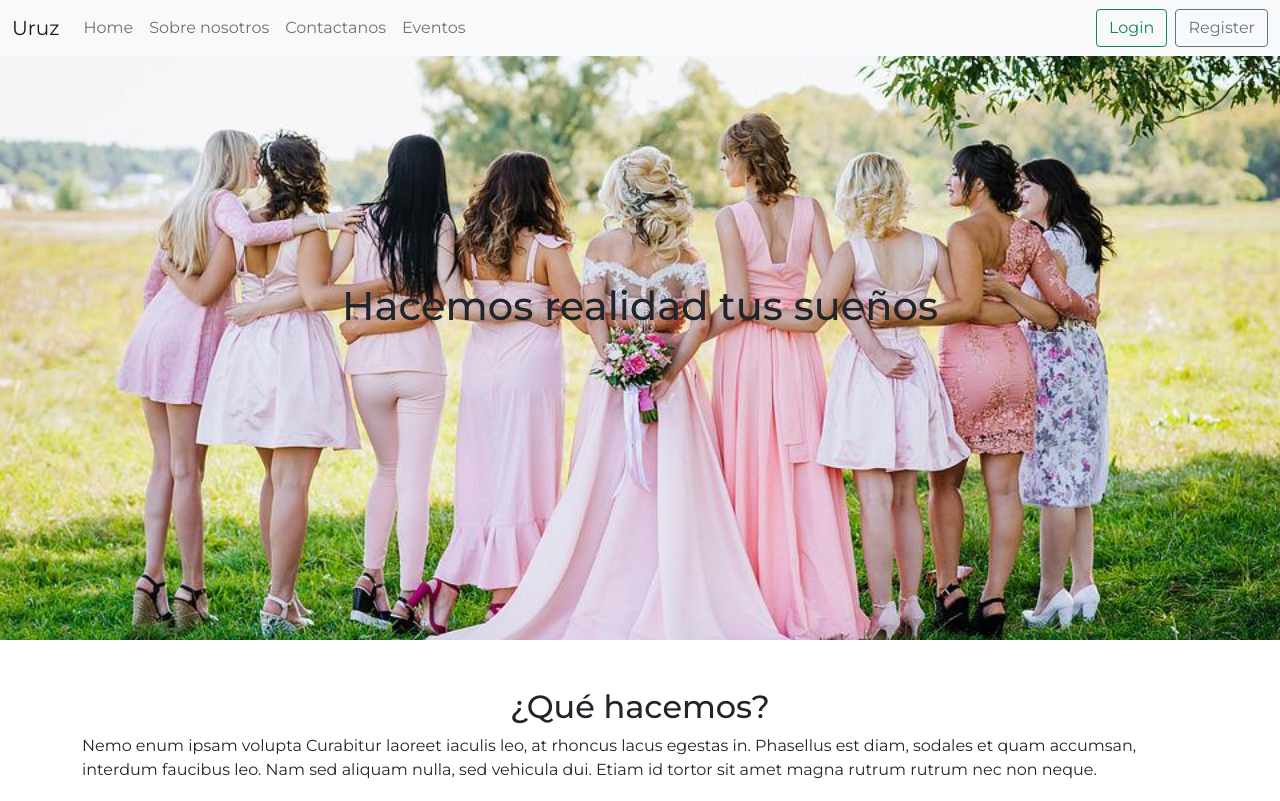
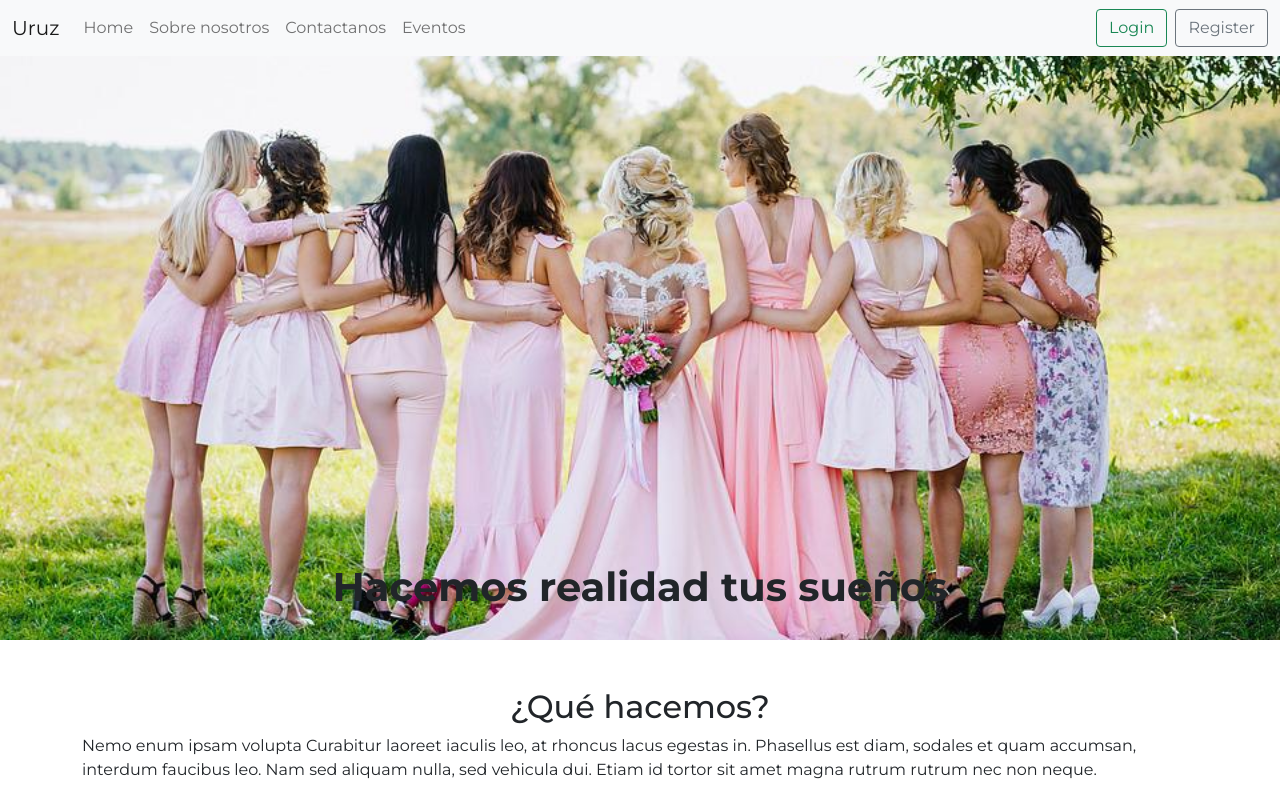
Before and after one commit to Carloscastro16/PaginaWireframe, a PHP site: page / in a window 1280 px wide; the page is wider, and only the part inside the window is pictured. Shown: the top 801 px of that part. Run offline with PHP 8.4, Linux system fonts and the light colour scheme.

Commit message:
Cambios portada

```diff
--- a/Styles/styles.css
+++ b/Styles/styles.css
@@ -33,13 +33,6 @@ nav{
 
 /*Zona de portada */
 .portada{
-    display: flex;
-    align-items: flex-end;
-    justify-content: space-around;
-    flex-direction: row;
-    background-color: var(--Fondos);
-    height: 40rem;
-    width:100%;
     background-image: url(../img/hero.jpg);
     background-repeat: no-repeat;
     background-size: cover;
@@ -48,9 +41,20 @@ nav{
     background-position: center;
 }
 
+.portada{
+    display: flex;
+    align-items: flex-end;
+    justify-content: space-around;
+    flex-direction: row;
+    background-color: var(--Fondos);
+    height: 40rem;
+    width:100%;
+}
+
 .portada h1 {
     font-family: 'Montserrat', sans-serif;
     margin-bottom: 1.8rem;
+    font-weight: 600;
 
 }
 
```
Also changed, not shown: Styles/stylePrueba.css (renamed from Styles/style.css).
